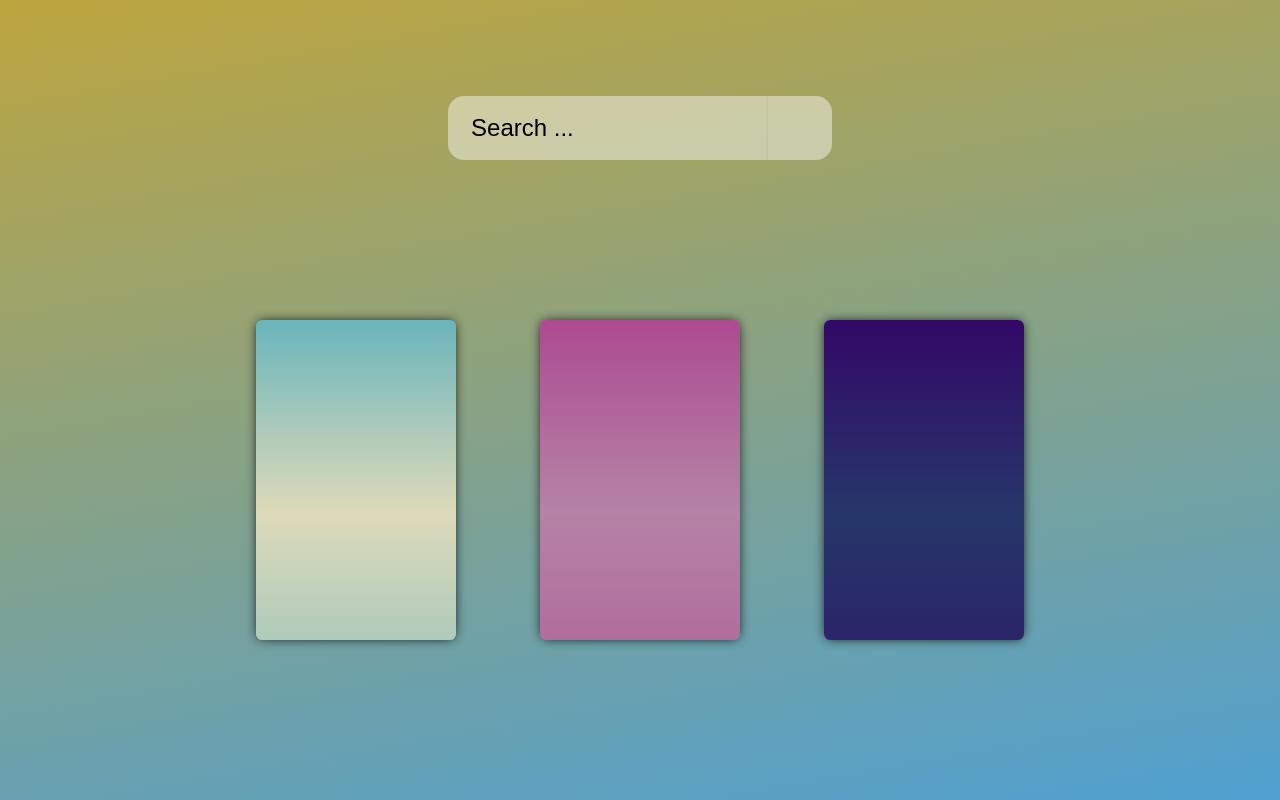
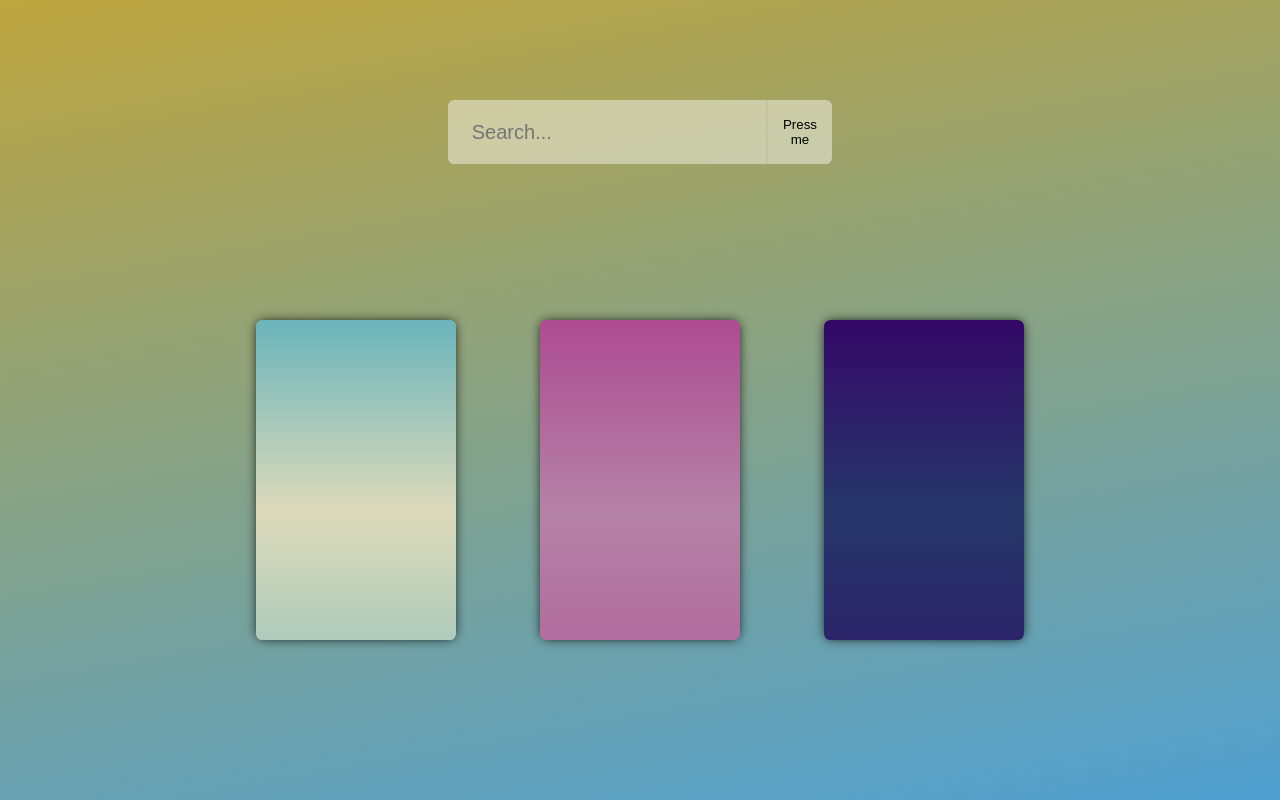
Before and after one commit to xPiccolinox/weather-app, a React (Create React App) app: page / in a window 1280 px wide. Built offline with nearby package versions, Linux system fonts and the light colour scheme.

Commit message:
Feat: SearchBar css interactions

```diff
--- a/src/SearchBar/SearchBar.css
+++ b/src/SearchBar/SearchBar.css
@@ -1,30 +1,67 @@
 .searchBar {
-  background-color: #ffffff70;
+  /* background-color: green; */
   display: flex;
   align-items: center;
-  justify-content: flex-start;
+  justify-content: center;
   position: absolute;
+  width: 31vw;
+  height: 9vh;
   top: 0;
   margin-top: 12vh;
-  width: 30vw;
-  height: 8vh;
-  border-radius: 16px;
-  transition: 0.15s ease-in-out;
 }
-.searchBar:hover {
-  background-color: #eee;
-  transform: scale(1.1);
-}
+/* SearchBar Input */
 .searchBarInput {
-  background-color: #00000000;
-  width: calc(100% - 8vh);
+  background-color: #ffffff70;
+  width: calc(30vw - 8vh);
   height: 8vh;
   padding-left: 6%;
   border-color: #00000010;
   border-width: 0px 2px 0px 0px;
+  border-radius: 0.5vw 0px 0px 0.5vw;
   box-sizing: border-box;
-  font-size: 3vh;
+  font-size: 2.5vh;
+  transition: 0.15s ease-in-out;
+}
+.searchBar:hover .searchBarInput {
+  background-color: #eee;
+  width: calc((30vw - 8vh) * 1.05);
+  height: calc(8vh * 1.05);
 }
 .searchBarInput:focus {
+  background-color: #eee;
+  width: calc((30vw - 8vh) * 1.05);
+  height: calc(8vh * 1.05);
   outline: none;
+  text-decoration: none;
+  transition: 0.075s ease-in-out;
 }
+.searchBarInput:focus:active {
+  background-color: #ffffffb0;
+}
+/* SearchBar Button */
+.searchBarButton {
+  background-color: #ffffff70;
+  width: 8vh;
+  height: 8vh;
+  border: none;
+  border-radius: 0px 0.5vw 0.5vw 0px;
+  box-sizing: border-box;
+  transition: 0.15s ease-in-out;
+}
+.searchBar:hover .searchBarButton {
+  background-color: #eee;
+  width: calc(8vh * 1.05);
+  height: calc(8vh * 1.05);
+}
+.searchBarInput:focus + .searchBarButton {
+  background-color: #eee;
+  width: calc(8vh * 1.05);
+  height: calc(8vh * 1.05);
+}
+.searchBarButton:hover {
+  cursor: pointer;
+  transition: 0.075s ease-in-out;
+}
+.searchBar:hover .searchBarButton:active {
+  background-color: #ffffffb0;
+}
--- a/src/SearchBar/SearchBar.js
+++ b/src/SearchBar/SearchBar.js
@@ -3,7 +3,8 @@ import './SearchBar.css'
 const SearchBar = () => {
   return(
     <div className="searchBar">
-      <input className="searchBarInput" type="text" value="Search ..." />
+      <input className="searchBarInput" type="text" spellcheck="false" placeholder="Search..."/>
+      <button className="searchBarButton">Press me</button>
     </div>
   )
 }
```
